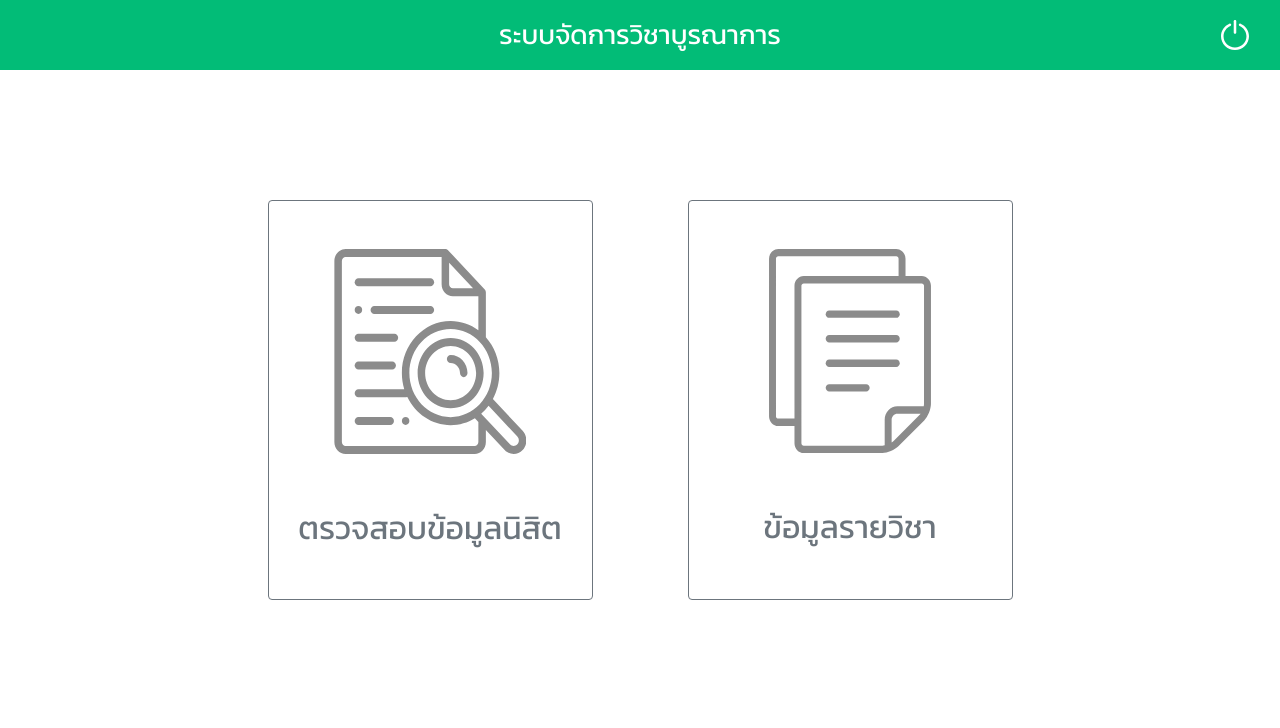
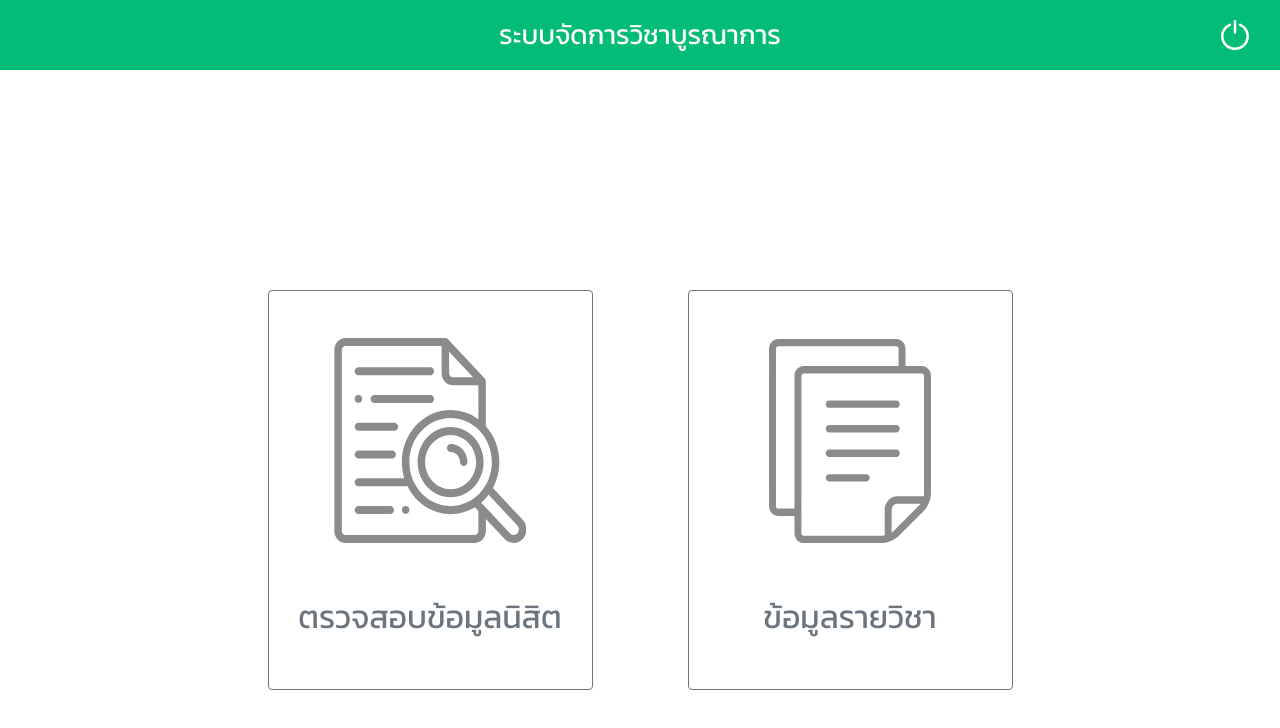
Before and after one commit to aum0056/edicate, a React (Create React App) app: page /custom in a window 1280 px wide. Shown: the top 728 px of the page. Built offline with nearby package versions, Linux system fonts and the light colour scheme; sample sign-in values are in the browser's storage.

Commit message:
fix bug3

```diff
--- a/src/Route/Custom/index.jsx
+++ b/src/Route/Custom/index.jsx
@@ -2,7 +2,7 @@ import React from "react";
 import { Row, Col } from "react-bootstrap";
 import Detail from "../../images/detail.svg";
 import eduDetail from "../../images/eduDetail.svg";
-import { CustomButton, MidContainer, FontBox, HoverImg } from "./styled";
+import { CustomButton, MidContainer, FontBox } from "./styled";
 import { useHistory } from "react-router-dom";
 import Navbar from "../../modules/Navbar";
 import { useMediaQuery } from "react-responsive";
@@ -18,7 +18,6 @@ const Custom = () => {
   const isDesktop = useMediaQuery({
     query: "(min-device-width: 768px)",
   });
-
   return (
     <div>
       <Navbar NamePage="ระบบจัดการวิชาบูรณาการ" />
@@ -31,7 +30,7 @@ const Custom = () => {
             </CustomButton>
             <Col md={1} />
             <CustomButton onClick={OnClickSubject} variant="outline-secondary">
-              <HoverImg src={eduDetail} alt="eduDetail" />
+              <img src={eduDetail} alt="eduDetail" />
               <FontBox>ข้อมูลรายวิชา</FontBox>
             </CustomButton>
           </Row>
--- a/src/Route/Custom/styled.ts
+++ b/src/Route/Custom/styled.ts
@@ -2,11 +2,16 @@ import styled from "styled-components";
 import { Container, Button } from "react-bootstrap";
 
 export const MidContainer = styled(Container)`
-  position: absolute;
-  top: 50%;
-  left: 50%;
-  margin-right: -50%;
-  transform: translate(-50%, -50%);
+  position: top;
+  margin-top: 7%;
+  margin-bottom: 7%;
+  @media (min-height: 600px) {
+    position: absolute;
+    top: 50%;
+    left: 50%;
+    margin-right: -50%;
+    transform: translate(-50%, -50%);
+  }
 `;
 
 export const CustomButton = styled(Button)`
@@ -26,9 +31,3 @@ export const FontBox = styled.div`
     margin: 20px 0;
   }
 `;
-
-export const HoverImg = styled.img`
-  &:hover {
-    color: red;
-  }
-`;
```
